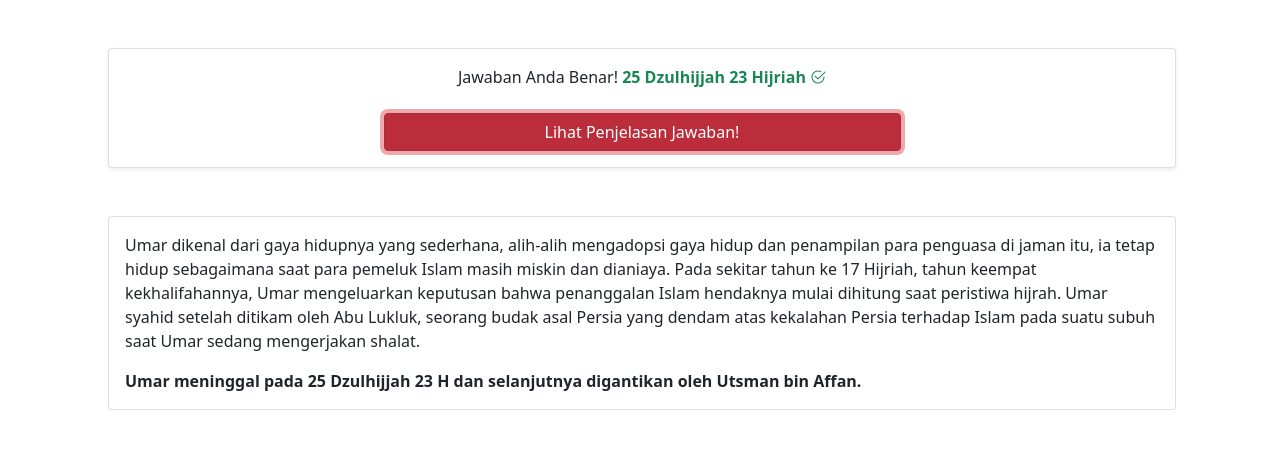
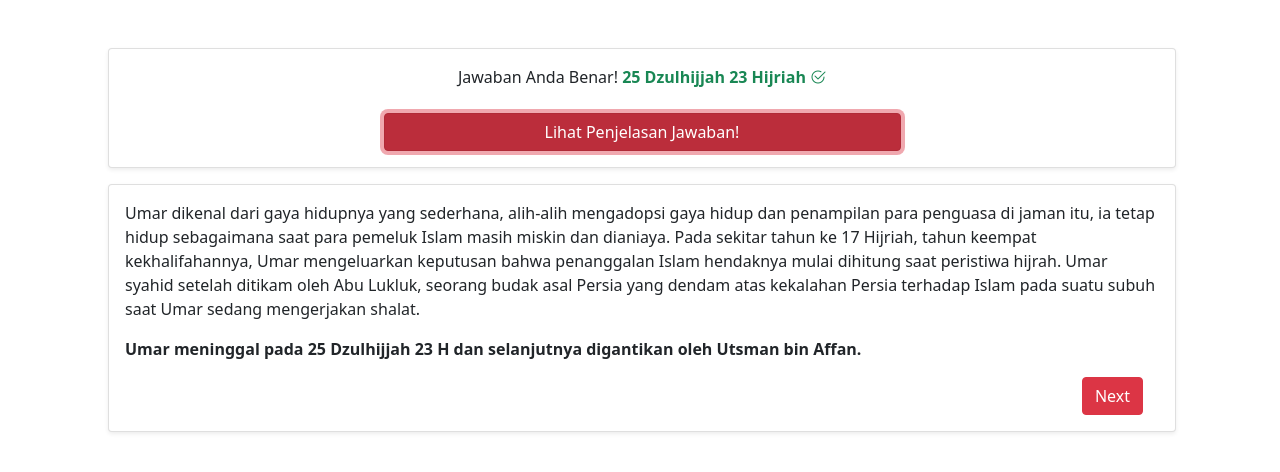
Before and after one commit to agm4r/quiz-rabbaniyun, a plain HTML site: page pages/answer.html in a window 1280 px wide. Both pictures are taken after a click on the button "Lihat Penjelasan Jawaban!". Drawn offline with nearby package versions, Linux system fonts and the light colour scheme.

Commit message:
menambahkan button next

```diff
--- a/pages/answer.html
+++ b/pages/answer.html
@@ -36,24 +36,30 @@
       </div>
     </div>
 
-  </div>
-  <div class="container m-5">
-    <div class="collapse" id="collapseExample">
-      <div class="card ms-5 card-body">
-        <p>Umar dikenal dari gaya hidupnya yang sederhana, alih-alih mengadopsi gaya hidup dan penampilan para penguasa
+     <div class="collapse mt-3" id="collapseExample">
+      <div class="card ms-5 card-body shadow-sm">
+        <p class="text-justify">Umar dikenal dari gaya hidupnya yang sederhana, alih-alih mengadopsi gaya hidup dan penampilan para penguasa
           di
           jaman itu, ia tetap hidup sebagaimana saat para pemeluk Islam masih miskin dan dianiaya. Pada sekitar tahun ke
           17 Hijriah, tahun keempat kekhalifahannya, Umar mengeluarkan keputusan bahwa penanggalan Islam hendaknya mulai
           dihitung saat peristiwa hijrah.
           Umar syahid setelah ditikam oleh Abu Lukluk, seorang budak asal Persia yang dendam atas kekalahan Persia
-          terhadap Islam pada suatu subuh saat Umar sedang mengerjakan shalat. </p><b>Umar meninggal pada 25 Dzulhijjah
+          terhadap Islam pada suatu subuh saat Umar sedang mengerjakan shalat. </p>
+
+          <b>Umar meninggal pada 25 Dzulhijjah
           23 H
           dan
           selanjutnya digantikan oleh Utsman bin Affan.</b>
+
+          <div class="row mt-3">
+            <div class="col text-end me-3">
+             <button type="button" class="btn btn-primary btn-danger">Next</button>
+           </div>
+         </div>
+
       </div>
     </div>
   </div>
-
 
   <!-- JS Bootstrap -->
   <script src="https://cdn.jsdelivr.net/npm/bootstrap@5.0.0-beta3/dist/js/bootstrap.bundle.min.js"
```
